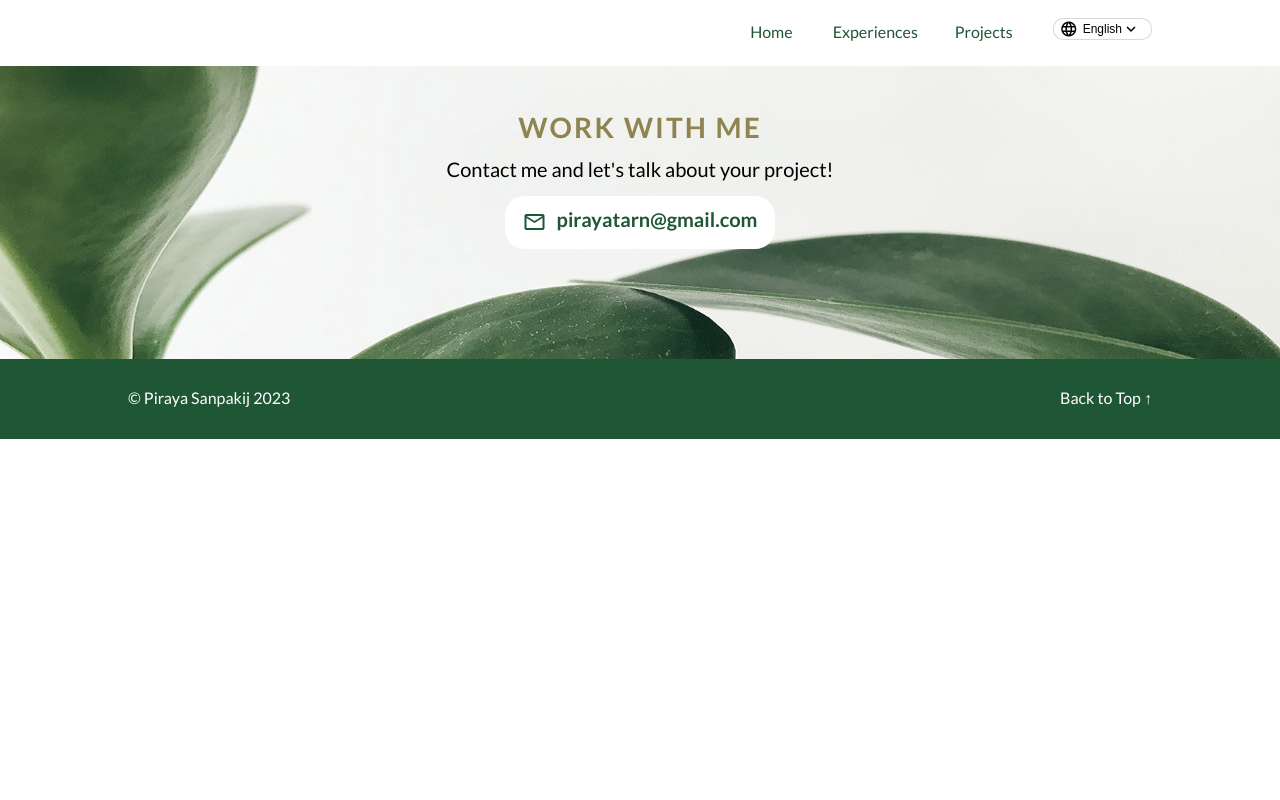
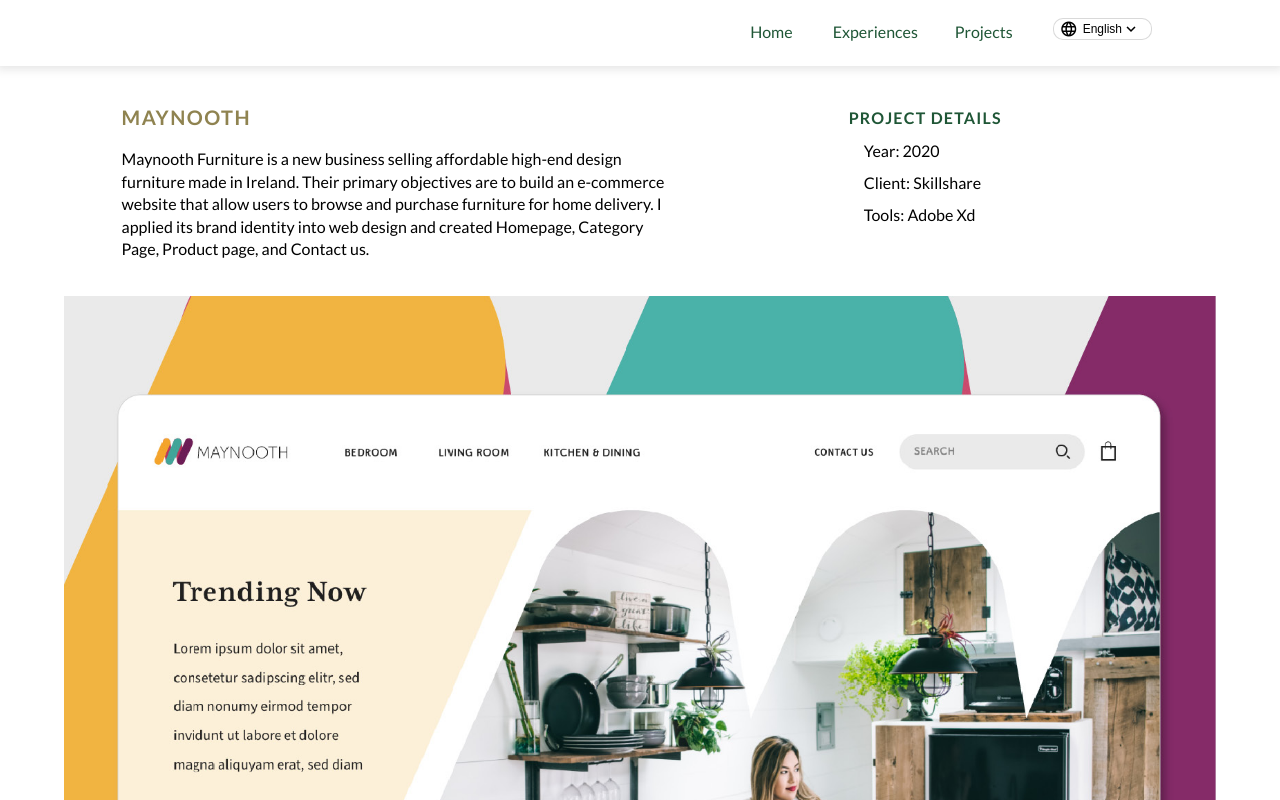
Before and after one commit to Piraya99/home, a React (Create React App) app: page /home/maynooth in a window 1280 px wide. Shown: the top 800 px of the page. Built offline with nearby package versions, Linux system fonts and the light colour scheme.

Commit message:
Create pages for each projects

```diff
--- a/src/App.js
+++ b/src/App.js
@@ -8,7 +8,13 @@
 import Footer from './components/Footer';
 
 import Home from './pages/Home';
-import ProjectPage from './pages/ProjectPage';
+
+import QueueFree from './pages/QueueFree';
+import HomeSwitchHome from './pages/HomeSwitchHome';
+import Astromania from './pages/Astromania';
+import Maynooth from './pages/Maynooth';
+import LaRousseliere from './pages/LaRousseliere';
+import FocalDesign from './pages/FocalDesign';
 
 export default function App() {
     // Toggle Language Function
@@ -33,7 +39,12 @@
 
                 <Routes>
                         <Route exact path='/home' exact element={<Home french={french} />} />
-                        <Route path='/home/projectpage' element={<ProjectPage french={french}/>} />
+                        <Route path='/home/queuefree' element={<QueueFree french={french}/>} />
+                        <Route path='/home/homeswitchhome' element={<HomeSwitchHome french={french}/>} />
+                        <Route path='/home/astromania' element={<Astromania french={french}/>} />
+                        <Route path='/home/maynooth' element={<Maynooth french={french}/>} />
+                        <Route path='/home/larousseliere' element={<LaRousseliere french={french}/>} />
+                        <Route path='/home/focaldesign' element={<FocalDesign french={french}/>} />
                 </Routes>
             </Router>
 
--- a/src/components/ProjectThumb.js
+++ b/src/components/ProjectThumb.js
@@ -1,12 +1,13 @@
 import React from 'react';
+import { Link } from "react-router-dom";
 
 export default function ProjectThumb(props) {
 	return (
 		<div className="project">
 			<img src={props.thumbObject.src} alt={props.thumbObject.title} />
-			<h4><a href={props.thumbObject.link}>
+			<h4><Link to={props.thumbObject.link}>
 				{props.thumbObject.title}
-			</a></h4>
+			</Link></h4>
 			<h5>
 				{props.french ? props.thumbObject.subtitle[1] : props.thumbObject.subtitle[0]}
 			</h5>
--- /dev/null
+++ b/src/pages/Astromania.js
@@ -0,0 +1,9 @@
+import React from 'react';
+import ProjectPage from './ProjectPage';
+import { projects } from '../data/projectData';
+
+export default function Astromania(props) {
+	return (
+		<ProjectPage french={props.french} project={projects[2]} />
+	)
+}
--- /dev/null
+++ b/src/pages/FocalDesign.js
@@ -0,0 +1,9 @@
+import React from 'react';
+import ProjectPage from './ProjectPage';
+import { projects } from '../data/projectData';
+
+export default function FocalDesign(props) {
+	return (
+		<ProjectPage project={projects[5]} french={props.french}/>
+	)
+}
--- /dev/null
+++ b/src/pages/HomeSwitchHome.js
@@ -0,0 +1,9 @@
+import React from 'react';
+import ProjectPage from './ProjectPage';
+import { projects } from '../data/projectData';
+
+export default function HomeSwitchHome(props) {
+	return (
+		<ProjectPage project={projects[1]} french={props.french}/>
+	)
+}
--- /dev/null
+++ b/src/pages/LaRousseliere.js
@@ -0,0 +1,9 @@
+import React from 'react';
+import ProjectPage from './ProjectPage';
+import { projects } from '../data/projectData';
+
+export default function LaRousseliere(props) {
+	return (
+		<ProjectPage project={projects[4]} french={props.french}/>
+	)
+}
--- /dev/null
+++ b/src/pages/Maynooth.js
@@ -0,0 +1,9 @@
+import React from 'react';
+import ProjectPage from './ProjectPage';
+import { projects } from '../data/projectData';
+
+export default function Maynooth(props) {
+	return (
+		<ProjectPage project={projects[3]} french={props.french}/>
+	)
+}
--- a/src/pages/ProjectPage.js
+++ b/src/pages/ProjectPage.js
@@ -1,7 +1,23 @@
 import React from 'react';
+import styles from './ProjectPage.module.css';
 
 export default function ProjectPage(props) {
 	return (
-		<p>This is a Project Page</p>
+		<div className={styles.projectpage}>
+			<div className={styles.container}>
+				<div className={styles.left}>
+					<h3 className={styles.h3}>{props.project.title}</h3>
+					<p>{props.french ? props.project.introduction[1] : props.project.introduction[0]}</p>
+				</div>
+
+				<div className={styles.right}>
+					<h4 className={styles.h4}>Project details</h4>
+					<p>{props.french ? 'Année : ' : 'Year:'} {props.project.year}</p>
+					<p>Client: {props.project.client}</p>
+					<p>{props.french ? 'Outils : ' : 'Tools:'} {props.project.tools}</p>
+				</div>
+			</div>
+			<img src={props.project.src} alt={props.project.title} />
+		</div>
 	);
 };
--- /dev/null
+++ b/src/pages/ProjectPage.module.css
@@ -0,0 +1,36 @@
+.projectpage {
+	width: 90%;
+	margin: 0 auto;
+
+}
+.container {
+	width: 90%;
+	margin: 0 auto;
+	display: flex;
+	align-items: start;
+	padding: 20px 0;
+}
+
+.left {
+	display: inline-block;
+	width: 60%;
+}
+
+.h3, .h4 {
+	text-align: left;
+}
+
+.right {
+	display: inline-block;
+	width: 30%;
+	padding-left: 100px;
+}
+
+.right p {
+	padding-left: 10px;
+	margin: 10px;
+}
+
+.projectpage img {
+	margin-bottom: 50px;
+}
--- /dev/null
+++ b/src/pages/QueueFree.js
@@ -0,0 +1,9 @@
+import React from 'react';
+import ProjectPage from './ProjectPage';
+import { projects } from '../data/projectData';
+
+export default function QueueFree(props) {
+	return (
+		<ProjectPage french={props.french} project={projects[0]} />
+	)
+}
```
